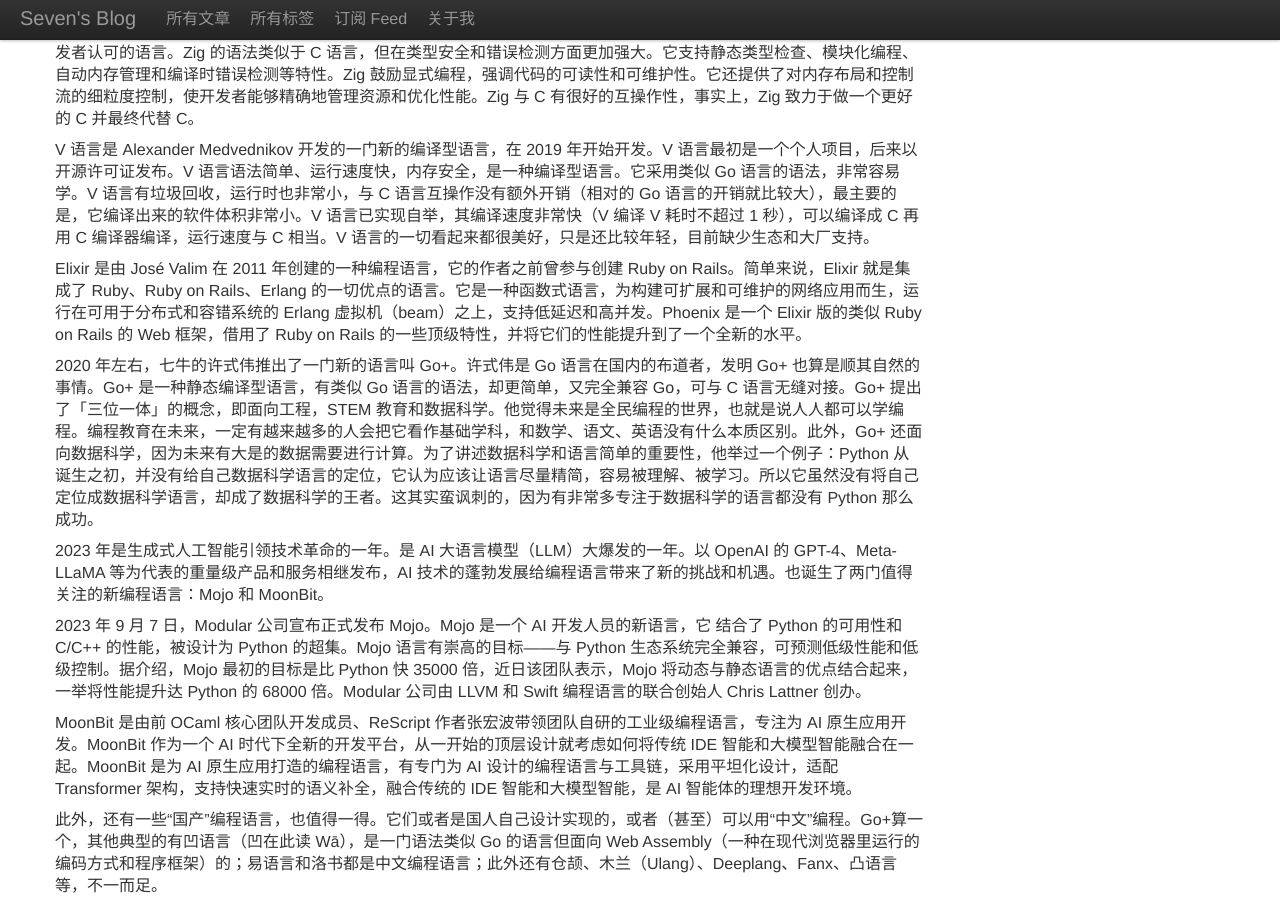
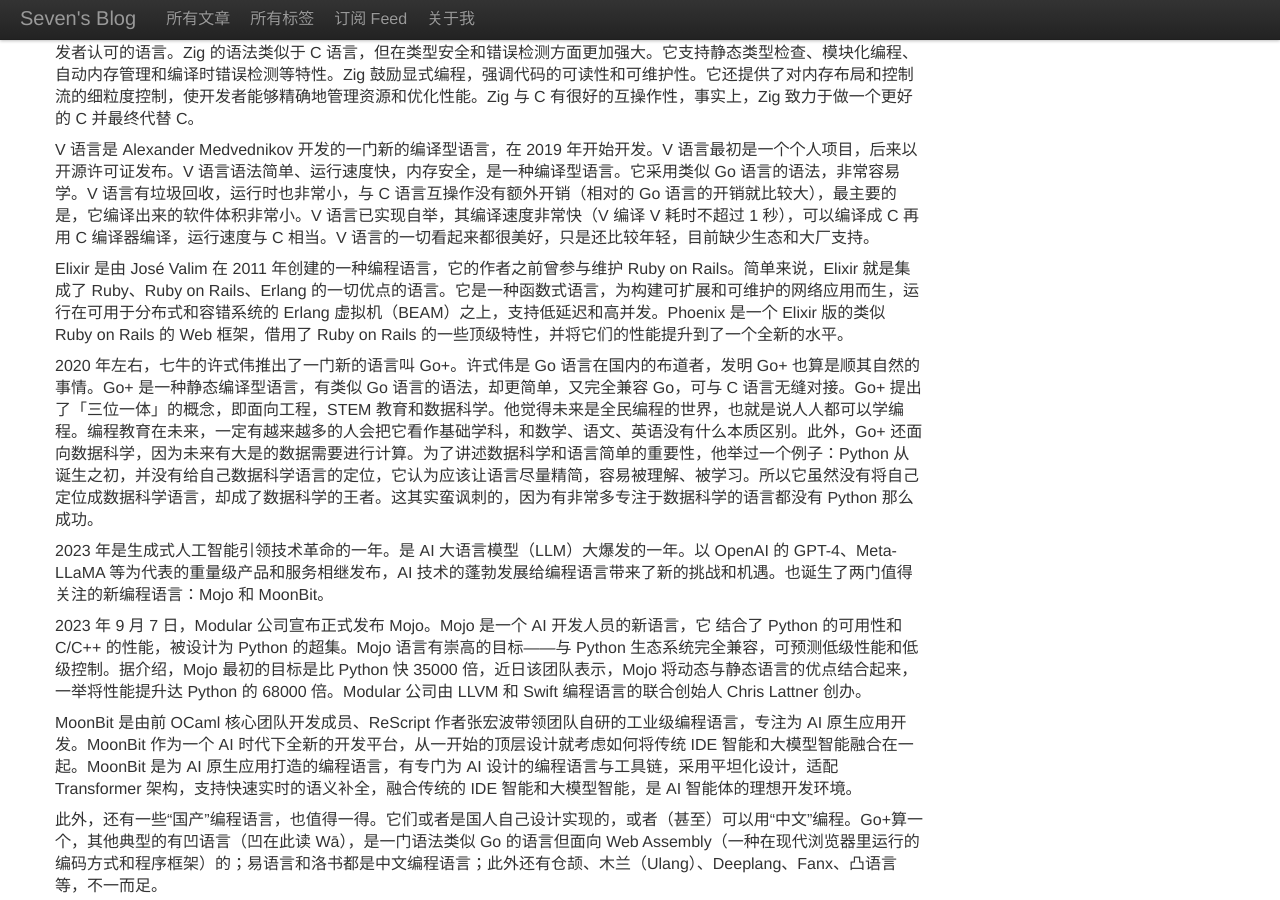
Before and after one commit to seven1240/seven1240.github.com, a Jekyll site: the page built from _posts/2024-01-14-programming-languages.md, in a window 1280 px wide and 900 px high, scrolled down 6727 px. Built offline with Jekyll 4.4.1, drawn with Linux system fonts in a browser that asks for light colours.

Commit message:
fix typo

```diff
--- a/_posts/2024-01-14-programming-languages.md
+++ b/_posts/2024-01-14-programming-languages.md
@@ -136,7 +136,7 @@ Zig 是由 Andrew Kelley 于 2015 年创建的开源编程语言。他的目标
 
 V 语言是 Alexander Medvednikov 开发的一门新的编译型语言，在 2019 年开始开发。V 语言最初是一个个人项目，后来以开源许可证发布。V 语言语法简单、运行速度快，内存安全，是一种编译型语言。它采用类似 Go 语言的语法，非常容易学。V 语言有垃圾回收，运行时也非常小，与 C 语言互操作没有额外开销（相对的 Go 语言的开销就比较大），最主要的是，它编译出来的软件体积非常小。V 语言已实现自举，其编译速度非常快（V 编译 V 耗时不超过 1 秒），可以编译成 C 再用 C 编译器编译，运行速度与 C 相当。V 语言的一切看起来都很美好，只是还比较年轻，目前缺少生态和大厂支持。
 
-Elixir 是由 José Valim 在 2011 年创建的一种编程语言，它的作者之前曾参与创建 Ruby on Rails。简单来说，Elixir 就是集成了 Ruby、Ruby on Rails、Erlang 的一切优点的语言。它是一种函数式语言，为构建可扩展和可维护的网络应用而生，运行在可用于分布式和容错系统的 Erlang 虚拟机（beam）之上，支持低延迟和高并发。Phoenix 是一个 Elixir 版的类似 Ruby on Rails 的 Web 框架，借用了 Ruby on Rails 的一些顶级特性，并将它们的性能提升到了一个全新的水平。
+Elixir 是由 José Valim 在 2011 年创建的一种编程语言，它的作者之前曾参与维护 Ruby on Rails。简单来说，Elixir 就是集成了 Ruby、Ruby on Rails、Erlang 的一切优点的语言。它是一种函数式语言，为构建可扩展和可维护的网络应用而生，运行在可用于分布式和容错系统的 Erlang 虚拟机（BEAM）之上，支持低延迟和高并发。Phoenix 是一个 Elixir 版的类似 Ruby on Rails 的 Web 框架，借用了 Ruby on Rails 的一些顶级特性，并将它们的性能提升到了一个全新的水平。
 
 2020 年左右，七牛的许式伟推出了一门新的语言叫 Go+。许式伟是 Go 语言在国内的布道者，发明 Go+ 也算是顺其自然的事情。Go+ 是一种静态编译型语言，有类似 Go 语言的语法，却更简单，又完全兼容 Go，可与 C 语言无缝对接。Go+ 提出了「三位一体」的概念，即面向工程，STEM 教育和数据科学。他觉得未来是全民编程的世界，也就是说人人都可以学编程。编程教育在未来，一定有越来越多的人会把它看作基础学科，和数学、语文、英语没有什么本质区别。此外，Go+ 还面向数据科学，因为未来有大是的数据需要进行计算。为了讲述数据科学和语言简单的重要性，他举过一个例子：Python 从诞生之初，并没有给自己数据科学语言的定位，它认为应该让语言尽量精简，容易被理解、被学习。所以它虽然没有将自己定位成数据科学语言，却成了数据科学的王者。这其实蛮讽刺的，因为有非常多专注于数据科学的语言都没有 Python 那么成功。
 
```
